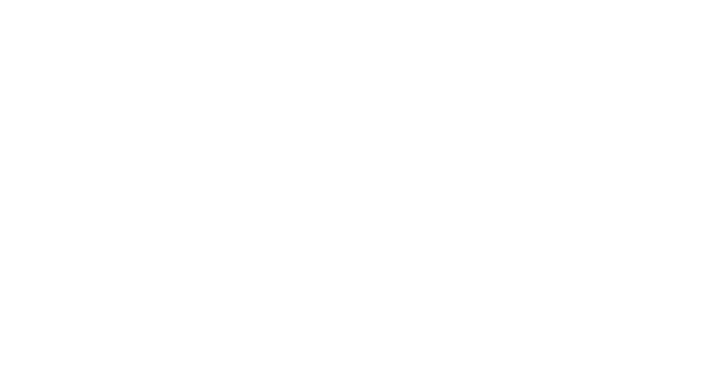
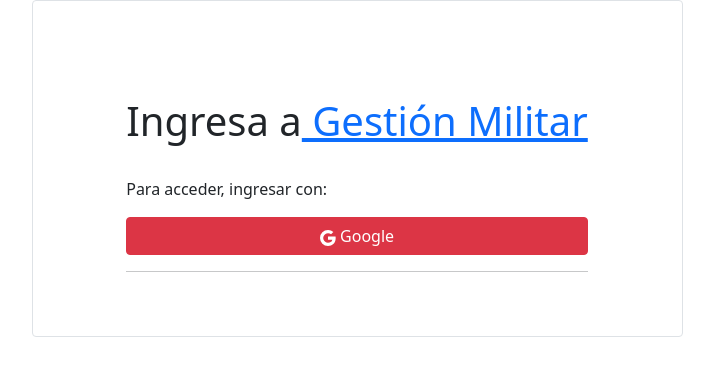
Before and after one commit to ViDaMora/gestion-miliar, a React (Create React App) app in the folder gestion-militar-front/: page / in a window 1280 px wide. Shown: the top 376 px of the page, without its empty margins (283-997 px from the left). Built offline with nearby package versions, Linux system fonts and the light colour scheme.

Commit message:
se cambia la ruta de acceso a login

```diff
--- a/gestion-militar-front/src/views/routers/Routers.js
+++ b/gestion-militar-front/src/views/routers/Routers.js
@@ -5,7 +5,7 @@
     return(
         <Router>
             <Switch>
-                <Route exact path="/login" component={Login}/>
+                <Route exact path="/" component={Login}/>
             </Switch>
         </Router>
     )
```
